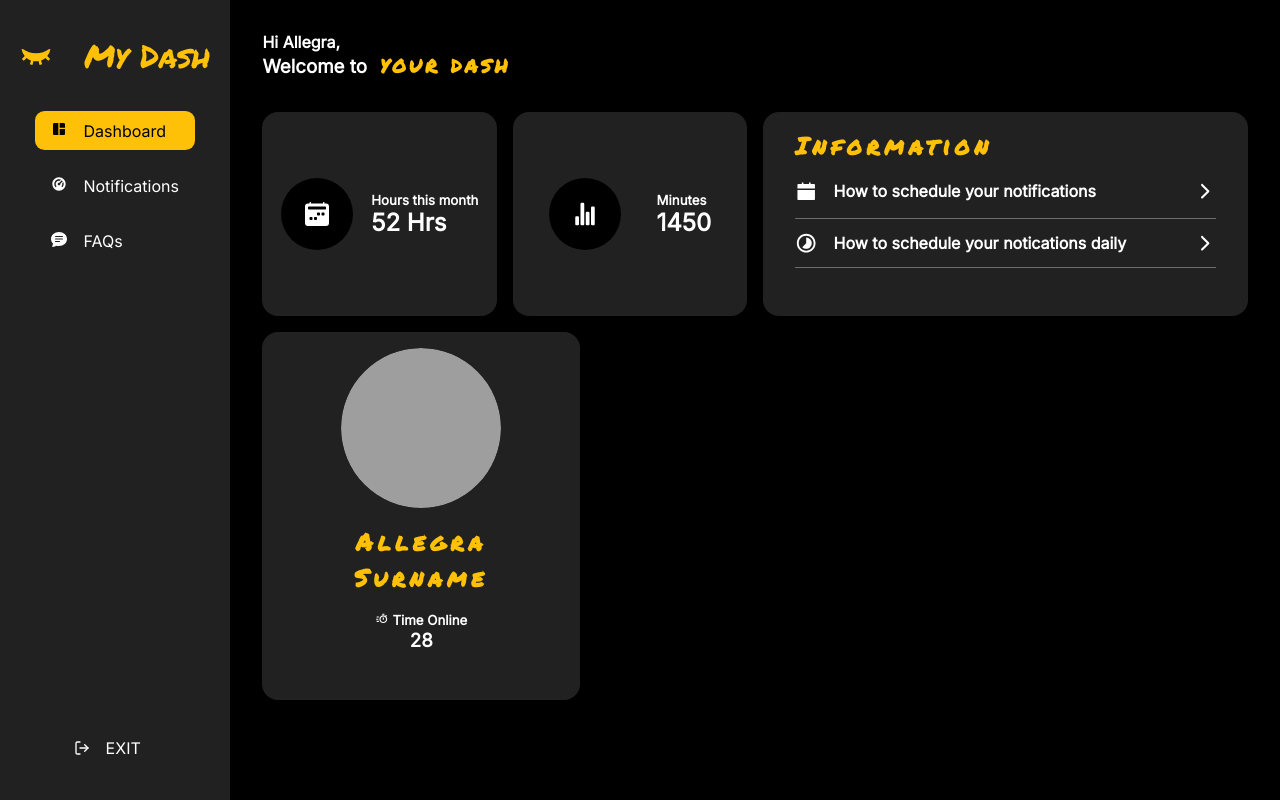
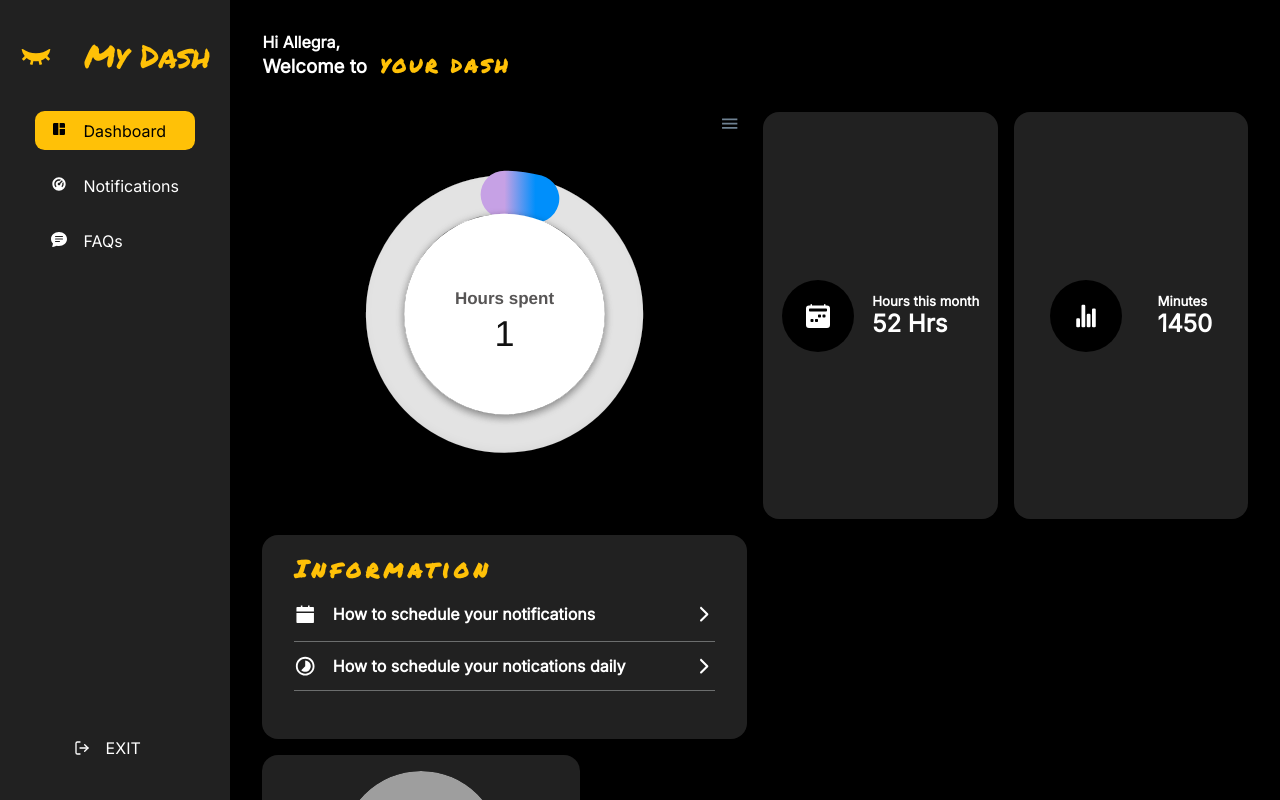
Before and after one commit to Mfonn/Colab, a React (Create React App) app: page / in a window 1280 px wide. Shown: the top 800 px of the page. Built offline with nearby package versions, Linux system fonts and the light colour scheme; grey boxes are pictures that could not be loaded.

Commit message:
Initial Radial Bar chart

```diff
--- a/package.json
+++ b/package.json
@@ -6,9 +6,13 @@
     "@testing-library/jest-dom": "^5.16.2",
     "@testing-library/react": "^12.1.3",
     "@testing-library/user-event": "^13.5.0",
+    "apexcharts": "^3.33.1",
     "react": "^17.0.2",
+    "react-apexcharts": "^1.3.9",
     "react-dom": "^17.0.2",
+    "react-icons": "^4.3.1",
     "react-scripts": "5.0.0",
+    "styled-components": "^5.3.3",
     "web-vitals": "^2.1.4"
   },
   "scripts": {
--- a/src/components/Dashboard.jsx
+++ b/src/components/Dashboard.jsx
@@ -1,27 +1,29 @@
-import React from 'react';
+import React from "react";
 import styled from "styled-components";
 import Navbar from "./Navbar";
 import FAQ from "./FAQ";
 import Analytics from "./Analytics";
-import Profile from "./Profile"
+import Profile from "./Profile";
+import TimeChart from "./TimeChart";
 
 export default function Dashboard() {
   return (
     <div>
       <Section>
         <Navbar />
-        <div className='grid'>
-          <div className='row__one'>
+        <div className="grid">
+          <div className="row__one">
+            <TimeChart />
             <Analytics />
             <FAQ />
           </div>
-          <div className='row__two'>
+          <div className="row__two">
             <Profile />
           </div>
         </div>
       </Section>
     </div>
-  )
+  );
 }
 
 const Section = styled.section`
--- /dev/null
+++ b/src/components/TimeChart.jsx
@@ -0,0 +1,122 @@
+import React, { Component } from "react";
+import Chart from "react-apexcharts";
+
+export default class TimeChart extends Component {
+  constructor(props) {
+    super(props);
+
+    // this.updateCharts = this.updateCharts.bind(this);
+    this.state = {
+      series: [0],
+      options: {
+        chart: {
+          height: 400,
+          type: "radialBar",
+          toolbar: {
+            show: true,
+          },
+        },
+        plotOptions: {
+          radialBar: {
+            // startAngle: -135,
+            // endAngle: 225,
+            hollow: {
+              margin: 0,
+              size: "50%",
+              background: "#fff",
+              image: undefined,
+              imageOffsetX: 0,
+              imageOffsetY: 0,
+              position: "front",
+              dropShadow: {
+                enabled: true,
+                top: 3,
+                left: 0,
+                blur: 4,
+                opacity: 0.24,
+              },
+            },
+            track: {
+              background: "#fff",
+              strokeWidth: "80%",
+              margin: 0, // margin is in pixels
+              dropShadow: {
+                enabled: true,
+                top: -3,
+                left: 0,
+                blur: 4,
+                opacity: 0.35,
+              },
+            },
+
+            dataLabels: {
+              show: true,
+              name: {
+                offsetY: -10,
+                show: true,
+                color: "#575555",
+                fontSize: "17px",
+              },
+              value: {
+                formatter: function (val) {
+                  return Math.trunc((val / 100) * 24);
+                },
+                color: "#111",
+                fontSize: "36px",
+                show: true,
+              },
+            },
+          },
+        },
+        fill: {
+          type: "gradient",
+          gradient: {
+            shade: "dark",
+            type: "horizontal",
+            shadeIntensity: 0.5,
+            gradientToColors: ["#c6a1e5"],
+            inverseColors: true,
+            opacityFrom: 1,
+            opacityTo: 1,
+            stops: [0, 100],
+          },
+        },
+        stroke: {
+          lineCap: "round",
+        },
+        labels: ["Hours spent"],
+      },
+    };
+  }
+  componentDidMount() {
+    this.updateSeries();
+  }
+  updateSeries() {
+    // const series = [4.17, 8.34, 12.51, 16.68, 20.85];
+    const rate = 4.17;
+    const newSetOfRate = [];
+    for (let i = 1; i <= 24; i++) {
+      newSetOfRate.push(rate * i);
+    }
+    console.log(newSetOfRate);
+    let hoursOnChart = 1000 * 60 * 60;
+    for (let i = 0; i < newSetOfRate.length; i++) {
+      setTimeout(() => {
+        this.setState({ series: [newSetOfRate[i]] });
+        console.log(newSetOfRate[i]);
+      }, i * hoursOnChart);
+    }
+  }
+  render() {
+    // this.updateSeries();
+    return (
+      <div>
+        <Chart
+          options={this.state.options}
+          series={this.state.series}
+          type="radialBar"
+        />
+      </div>
+    );
+  }
+}
```
Also changed, not shown: 2 other files (tests, documents, lock files or other folders).
